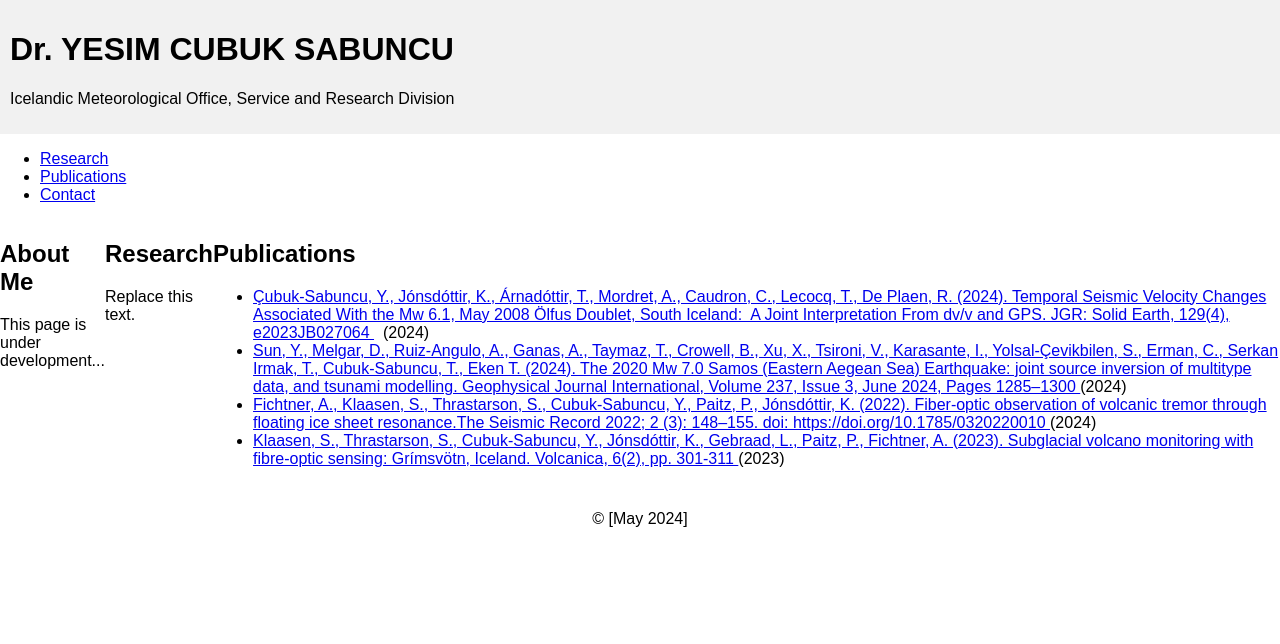
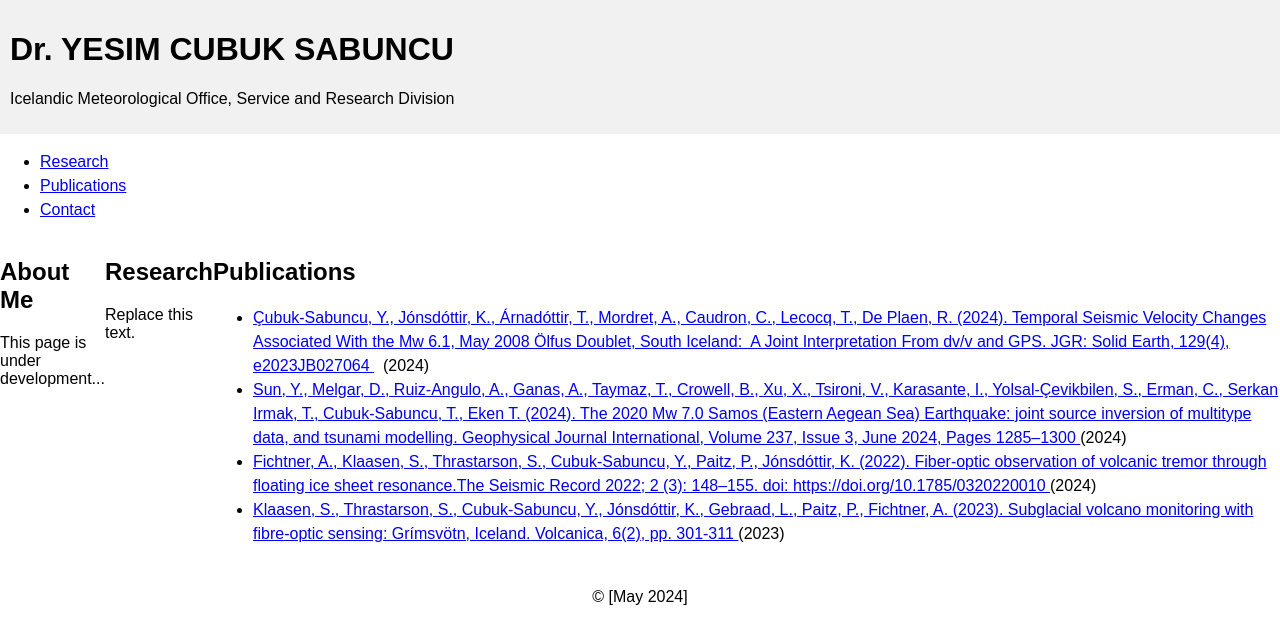
Before and after one commit to YCubuk/web, a Jekyll site: the page index.html, which Jekyll copies as it is, in a window 1280 px wide. Shown: the top 644 px of the page. Built offline with Jekyll 4.4.1, drawn with Linux system fonts in a browser that asks for light colours.

Commit message:
Update index.html
Signed-off-by: Yesim <84340760+YCubuk@users.noreply.github.com>

```diff
--- a/index.html
+++ b/index.html
@@ -34,6 +34,15 @@
     <section id="publications">
       <h2>Publications</h2>
       <ul>
+        <style>
+          ul {
+            list-style: disc; /* Adjust list style as needed */
+          }
+          li {
+            line-height: 1.5; /* Adjust value for desired line spacing */
+          }
+        </style>
+
         <li>
           <a href="https://agupubs.onlinelibrary.wiley.com/doi/full/10.1029/2023JB027064"> Çubuk-Sabuncu, Y., Jónsdóttir, K., Árnadóttir, T., Mordret, A., Caudron, C., Lecocq, T., De Plaen, R. (2024). Temporal Seismic Velocity Changes Associated With the Mw 6.1, May 2008 Ölfus Doublet, South Iceland:
           A Joint Interpretation From dv/v and GPS. JGR: Solid Earth, 129(4), e2023JB027064 </a>
```
